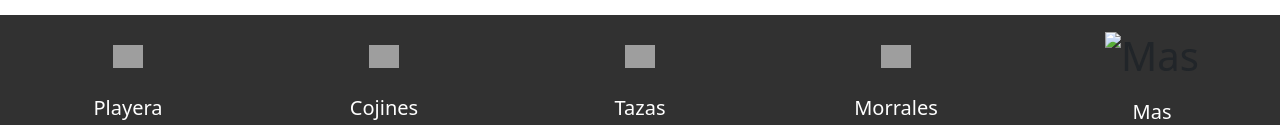
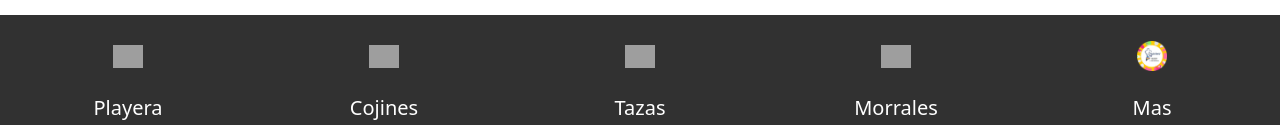
Before and after one commit to edgarreyesdelgado/landing-crye-articulos-sublimacion, a plain HTML site: page index.html in a window 1280 px wide. Shown: the part 278-408 px from the top of the page. Drawn offline with nearby package versions, Linux system fonts and the light colour scheme; grey boxes are pictures that could not be loaded; files whose address does not match are found by name.

Commit message:
Update index.html
cambio imagen

```diff
--- a/index.html
+++ b/index.html
@@ -62,7 +62,7 @@
 
     <article class="clase">
         <header class="imagen-header">
-            <h1><img width="30px" src="./Imagen10.png" alt="Mas"> </h1>
+            <h1><img width="30px" src="imagenes/Imagen10.png" alt="Mas"> </h1>
         </header>
                 <div class="texto">
             <h2><a href="Mas">Mas</a></h2>
```
